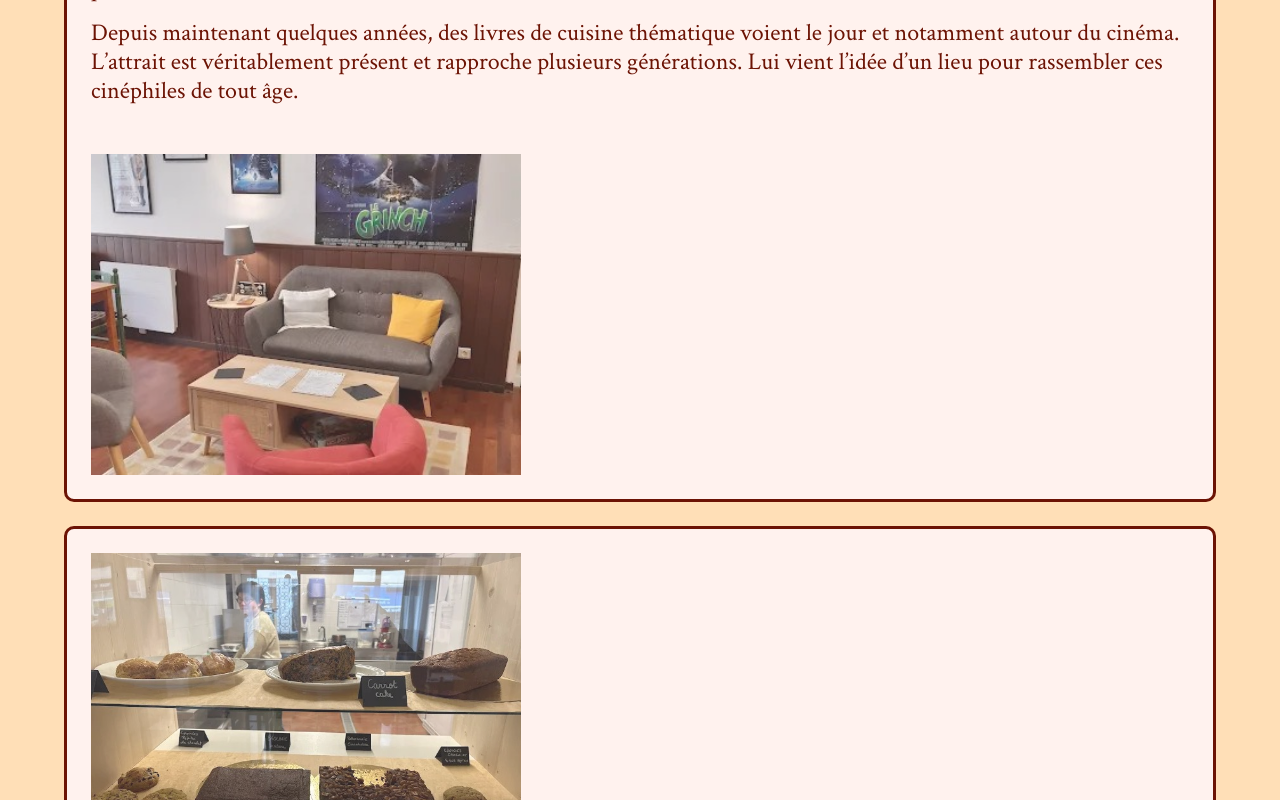
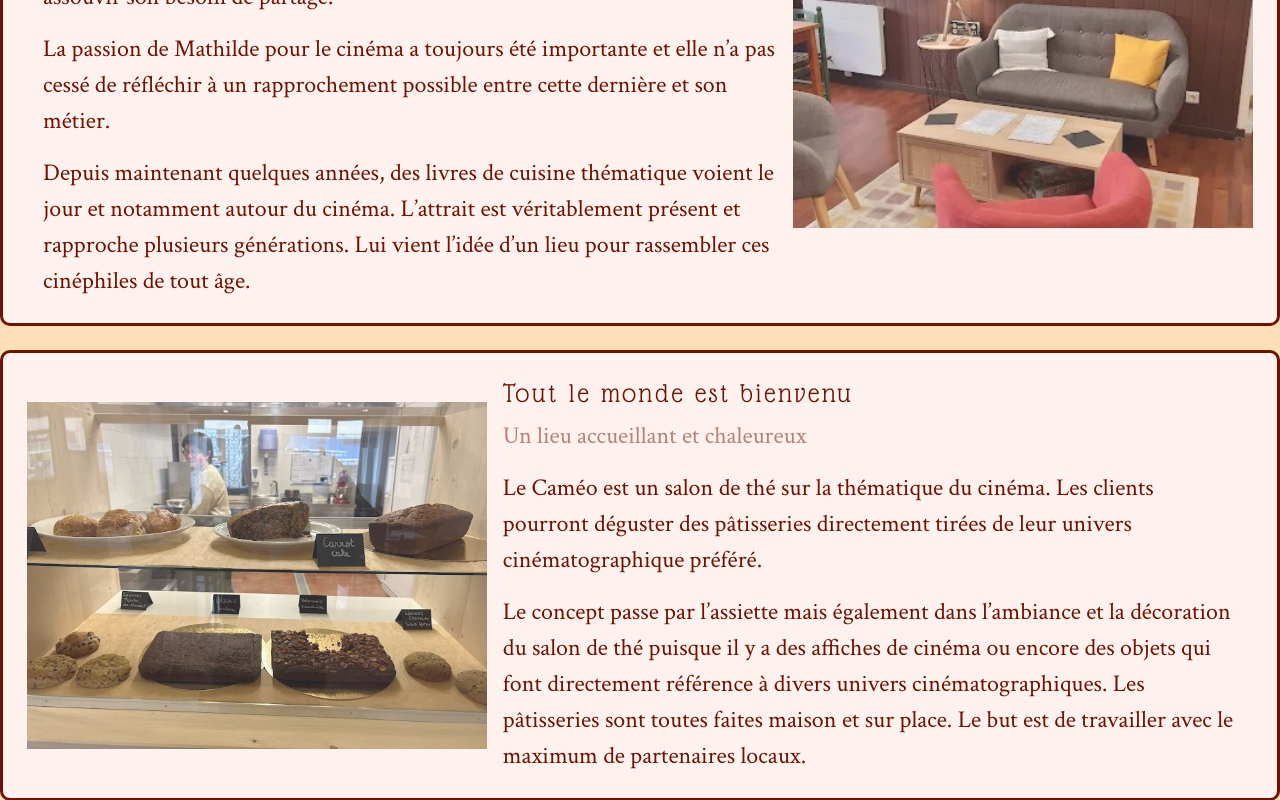
Before and after one commit to Charlotte-82/cameo-17, a React (Create React App) app: page / in a window 1280 px wide. Shown: the part 720-1520 px from the top of the page. Built offline with nearby package versions, Linux system fonts and the light colour scheme; no server answers.

Commit message:
header footer home

```diff
--- a/src/App.js
+++ b/src/App.js
@@ -6,6 +6,7 @@ import Partnership from "./pages/Partnership";
 import Shop from "./pages/Shop";
 import Header from "./components/Header";
 import Footer from "./components/Footer";
+import Travaux from "./pages/Travaux";
 
 function App() {
   return (
@@ -17,6 +18,7 @@ function App() {
         <Route path="/blog" element={<Blog />}></Route>
         <Route path="/agenda" element={<Program />}></Route>
         <Route path="/partenaires" element={<Partnership />}></Route>
+        <Route path="/404" element={<Travaux />}></Route>
       </Routes>
       <Footer />
     </div>
--- a/src/assets/styles/_global.scss
+++ b/src/assets/styles/_global.scss
@@ -1,10 +1,12 @@
 html {
   background-color: $light-color;
+  height: 100%;
 }
 
 body {
   font-family: $font-main;
   background-color: $light-color;
+  height: 100%;
 }
 
 h1 {
--- a/src/assets/styles/_pages.scss
+++ b/src/assets/styles/_pages.scss
@@ -2,6 +2,7 @@
 
 .home {
   margin-bottom: 0;
+  background-color: $light-color;
 }
 
 .home *:last-child {
@@ -34,12 +35,19 @@
   letter-spacing: 0.1em;
   text-align: center;
   padding-top: 0.5em;
+  font-size: 3em;
 }
 
 // home-bande 3
 
 .bande3 {
   background-color: $light-color;
+  padding-top: 1.5rem;
+  padding-bottom: 1.5rem;
+  @include mobile {
+    padding-left: 1rem;
+    padding-right: 1rem;
+  }
 }
 
 .bande3 h2 {
@@ -51,38 +59,52 @@
 .bande3 h3 {
   color: $text-color;
   letter-spacing: 0.1em;
+  padding-right: 1rem;
+  padding-left: 1rem;
 }
 
 .cadreDef1 {
   border: solid 3px $text-color;
   border-radius: 10px;
-  width: 90%;
+  width: 100%;
   display: flex;
   justify-self: center;
   background-color: #fff2ee;
+  margin-bottom: 1.5rem;
+  padding: 1.5rem;
+
+  @include desktop {
+    flex-direction: row;
+    font-size: x-large;
+  }
+  @include tablette {
+    font-size: large;
+  }
 }
 
 .sousTitre {
   opacity: 50%;
+  padding-right: 1rem;
+  padding-left: 1rem;
 }
 
 .cadreDef1 p {
   color: $text-color;
   line-height: 1.2em;
   @include desktop {
-    font-size: x-large;
+    line-height: 1.5em;
   }
 }
 
 .texteDef {
-  width: 60%;
-  @include mobile {
-    width: 100%;
-  }
+  width: 100%;
+  display: flex;
+  flex-direction: column;
 }
 
 .photoCadre1 {
   width: 100%;
+  height: 100%;
   object-fit: cover;
   opacity: 85%;
   @include mobile {
@@ -92,9 +114,22 @@
 
 .photoDef1 {
   display: flex;
+  width: 100%;
+  height: 100%;
+  align-self: center;
+  justify-self: center;
   @include mobile {
     display: none;
   }
+  @include desktop {
+    width: 60%;
+  }
+}
+
+.texteParaph {
+  width: 100%;
+  padding-right: 1rem;
+  padding-left: 1rem;
 }
 
 .divArticle h3 {
@@ -243,3 +278,36 @@
 .program h1 {
   color: $text-color;
 }
+
+// Page Travaux
+
+.pageTravaux {
+  width: 100%;
+}
+
+.pageConstruction > *:last-child {
+  margin-bottom: 0 !important;
+}
+
+.pageConstruction {
+  margin-bottom: 0 !important;
+  padding-bottom: 0 !important;
+}
+
+.texte404 {
+  color: white;
+
+  font-size: 5em;
+  padding-top: 1.5em;
+  padding-left: 1em;
+  font-family: $font-titleh1;
+  position: absolute;
+
+  @include mobile {
+    font-size: 2em;
+  }
+
+  @include tablette {
+    font-size: 3em;
+  }
+}
--- a/src/components/Navigation.js
+++ b/src/components/Navigation.js
@@ -17,13 +17,13 @@ function Menu() {
           <a href="/agenda">Programme</a>
         </p>
         <p className="itemMenu">
-          <a href="/shop">Boutique</a>
+          <a href="/404">Boutique</a>
         </p>
         <p className="itemMenu">
-          <a href="/blog">Blog</a>
+          <a href="/404">Blog</a>
         </p>
         <p className="itemMenu">
-          <a href="/partnership">Partenaires</a>
+          <a href="/404">Partenaires</a>
         </p>
       </div>
     </nav>
--- a/src/components/News.js
+++ b/src/components/News.js
@@ -39,8 +39,8 @@ function News() {
   console.log("acf.image:", acf.image);
 
   return (
-    <div className="row newsDiv">
-      <div className="col-6 imageNewsDiv">
+    <div className="newsDiv">
+      <div className="imageNewsDiv">
         {acf.image && typeof acf.image === "object" && (
           <img
             className="imageNews"
@@ -49,13 +49,14 @@ function News() {
           />
         )}
       </div>
-      <div className="col-6 texteNews">
+      <div className="texteNews">
         <h3>{title.rendered}</h3>
         {acf.intervenant && (
           <p>
             <strong>Intervenant :</strong> {acf.intervenant}
           </p>
         )}
+        <p style={{ textDecoration: "underline" }}>QUAND ?</p>
         {acf.date && (
           <p>
             <strong>Date :</strong> {acf.date}
@@ -67,6 +68,10 @@ function News() {
             {acf.heure_de_fin || ""}
           </p>
         )}
+        <p style={{ textDecoration: "underline" }}>OÙ ?</p>
+        <p>
+          <strong>{acf.lieu}</strong>
+        </p>
         {acf.description && <p>{acf.description}</p>}
         <button className="boutonReservation">
           <a href="/agenda">Voir l'agenda</a>
--- a/src/components/PatisserieSemaine.js
+++ b/src/components/PatisserieSemaine.js
@@ -37,10 +37,9 @@ function PatisserieSemaine() {
   const embedUrl = convertToEmbed(videoUrl);
 
   return (
-    <div className="row patSemaine">
-      <div className="col-4 d-flex patisserie-semaine">
+    <div className="patSemaine">
       {patisserie.image_de_la_patisserie?.url && (
-          <div className="mx-auto imagePatSemaineDiv">
+        <div className="imagePatSemaineDiv">
           <img
             src={patisserie.image_de_la_patisserie.url}
             alt={patisserie.nom_de_la_patisserie}
@@ -48,8 +47,8 @@ function PatisserieSemaine() {
           />
         </div>
       )}
-      </div>
-      <div className="col-4 PatSemaineDiv">
+
+      <div className="PatSemaineDiv">
         <div className="cadrePat">
           <h2 className="titrePatSemaine">{patisserie.nom_de_la_patisserie}</h2>
           <p className="titrePatSemaine">{patisserie.prix}</p>
@@ -58,7 +57,7 @@ function PatisserieSemaine() {
         <p className="realFilm">{patisserie.auteur_de_loeuvre}</p>
         <p className="dateFilm">{patisserie.date_de_sortie_de_loeuvre}</p>
       </div>
-      <div className="col-4">
+      <div className="videoExtrait">
         {embedUrl && (
           <iframe
             src={embedUrl}
--- a/src/pages/Home.js
+++ b/src/pages/Home.js
@@ -17,30 +17,30 @@ function Home() {
         <h2>Actualités</h2>
         <News />
       </section>
-      <section className="bande3 py-4">
+      <section className="bande3">
         <h2>Le Caméo, c'est quoi ?</h2>
-        <div className="row mb-4 cadreDef1">
-          <div className="py-4 px-4 texteDef">
+        <div className="cadreDef1">
+          <div className="texteDef">
             <h3>La Création du Caméo</h3>
             <p className="sousTitre">Une histoire de passion</p>
-            <p>
+            <p className="texteParaph">
               Au départ, le projet de Mathilde a été de créer un endroit qui lui
               ressemble à tous les niveaux et où elle pourrait exposer sa
               créativité et celles des autres et assouvir son besoin de partage.
             </p>
-            <p>
+            <p className="texteParaph">
               La passion de Mathilde pour le cinéma a toujours été importante et
               elle n’a pas cessé de réfléchir à un rapprochement possible entre
               cette dernière et son métier.
             </p>
-            <p>
+            <p className="texteParaph">
               Depuis maintenant quelques années, des livres de cuisine
               thématique voient le jour et notamment autour du cinéma. L’attrait
               est véritablement présent et rapproche plusieurs générations. Lui
               vient l’idée d’un lieu pour rassembler ces cinéphiles de tout âge.
             </p>
           </div>
-          <div className="col-5 py-4 px-4 photoDef1">
+          <div className="photoDef1">
             <img
               className="photoCadre1"
               src={Interieur1}
@@ -48,23 +48,23 @@ function Home() {
             />
           </div>
         </div>
-        <div className="row mb-4 cadreDef1">
-          <div className="col-5 py-4 px-4 photoDef1">
+        <div className="cadreDef1">
+          <div className="photoDef1">
             <img
               className="photoCadre1"
               src={Interieur2}
               alt="intérieur du salon de thé avec une rangée de siège comme au cinéma"
             />
           </div>
-          <div className="py-4 px-4 texteDef">
+          <div className="texteDef">
             <h3>Tout le monde est bienvenu</h3>
             <p className="sousTitre">Un lieu accueillant et chaleureux</p>
-            <p>
+            <p className="texteParaph">
               Le Caméo est un salon de thé sur la thématique du cinéma. Les
               clients pourront déguster des pâtisseries directement tirées de
               leur univers cinématographique préféré.
             </p>
-            <p>
+            <p className="texteParaph">
               Le concept passe par l’assiette mais également dans l’ambiance et
               la décoration du salon de thé puisque il y a des affiches de
               cinéma ou encore des objets qui font directement référence à
@@ -86,6 +86,7 @@ function Home() {
 
             <a
               target="_blank"
+              rel="noreferrer"
               href="https://www.le-littoral.com/actualite-17185-rochefort-le-cameo-quand-le-7e-art-rencontre-l-art-du-the"
             >
               <p className="lienArticle">
@@ -102,6 +103,7 @@ function Home() {
             />
             <a
               target="_blank"
+              rel="noreferrer"
               href="https://www.sudouest.fr/charente-maritime/rochefort/rochefort-avec-son-salon-de-the-elle-partage-sa-passion-pour-le-septieme-art-21114131.php"
             >
               <p className="lienArticle">
--- /dev/null
+++ b/src/pages/Travaux.js
@@ -0,0 +1,12 @@
+import Image404 from "../assets/images/404.png";
+
+function page404() {
+  return (
+    <div className="pageConstruction">
+      <p className="texte404">Page en construction...</p>
+      <img className="pageTravaux" src={Image404} alt="To be continued" />
+    </div>
+  );
+}
+
+export default page404;
```
Also changed, not shown: src/assets/styles/_components.scss (+85 -11 lines), src/components/Header.js (+0 -14 lines), src/assets/images/404.png (added). Lines whose indentation alone changed are shown as unchanged.
